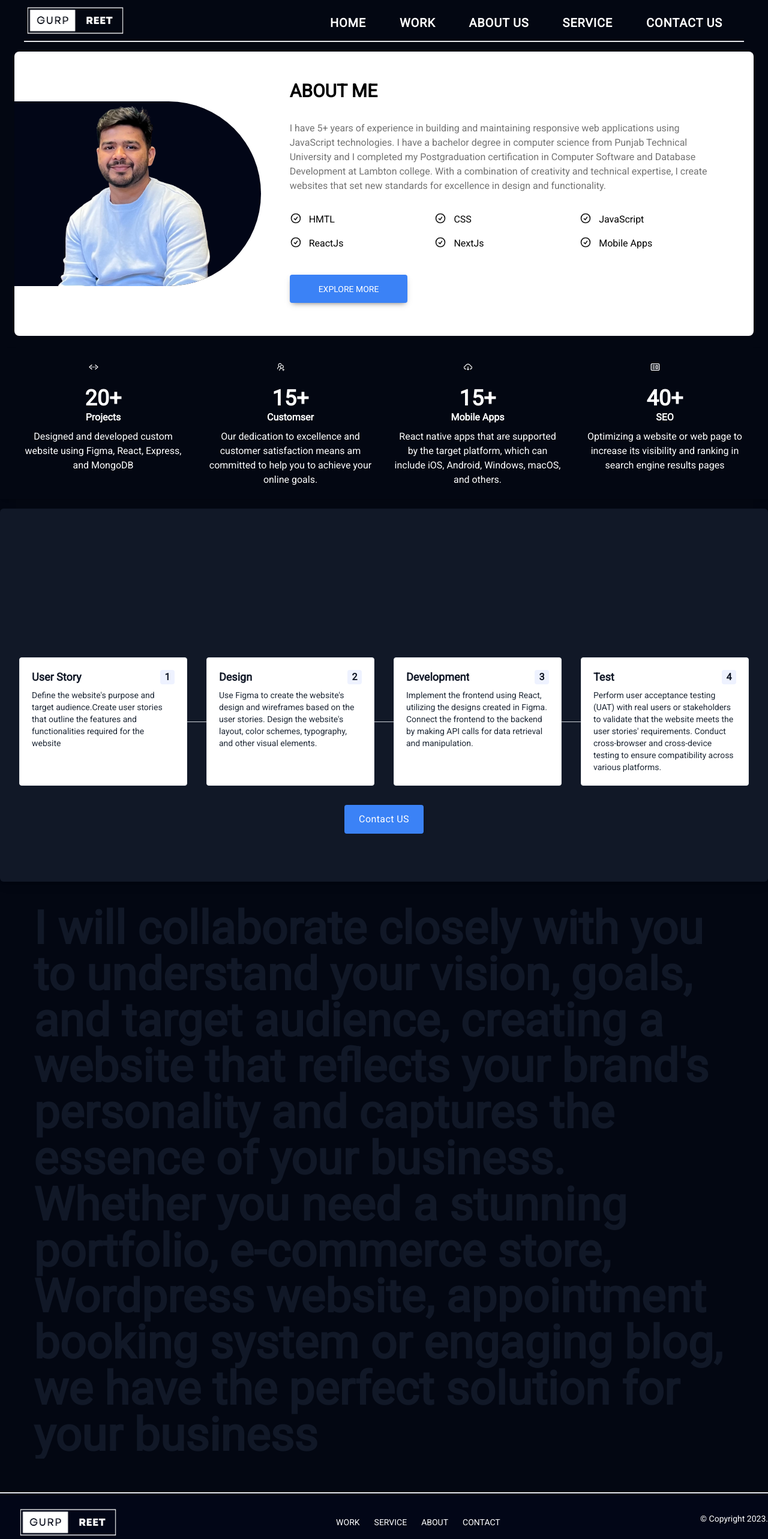
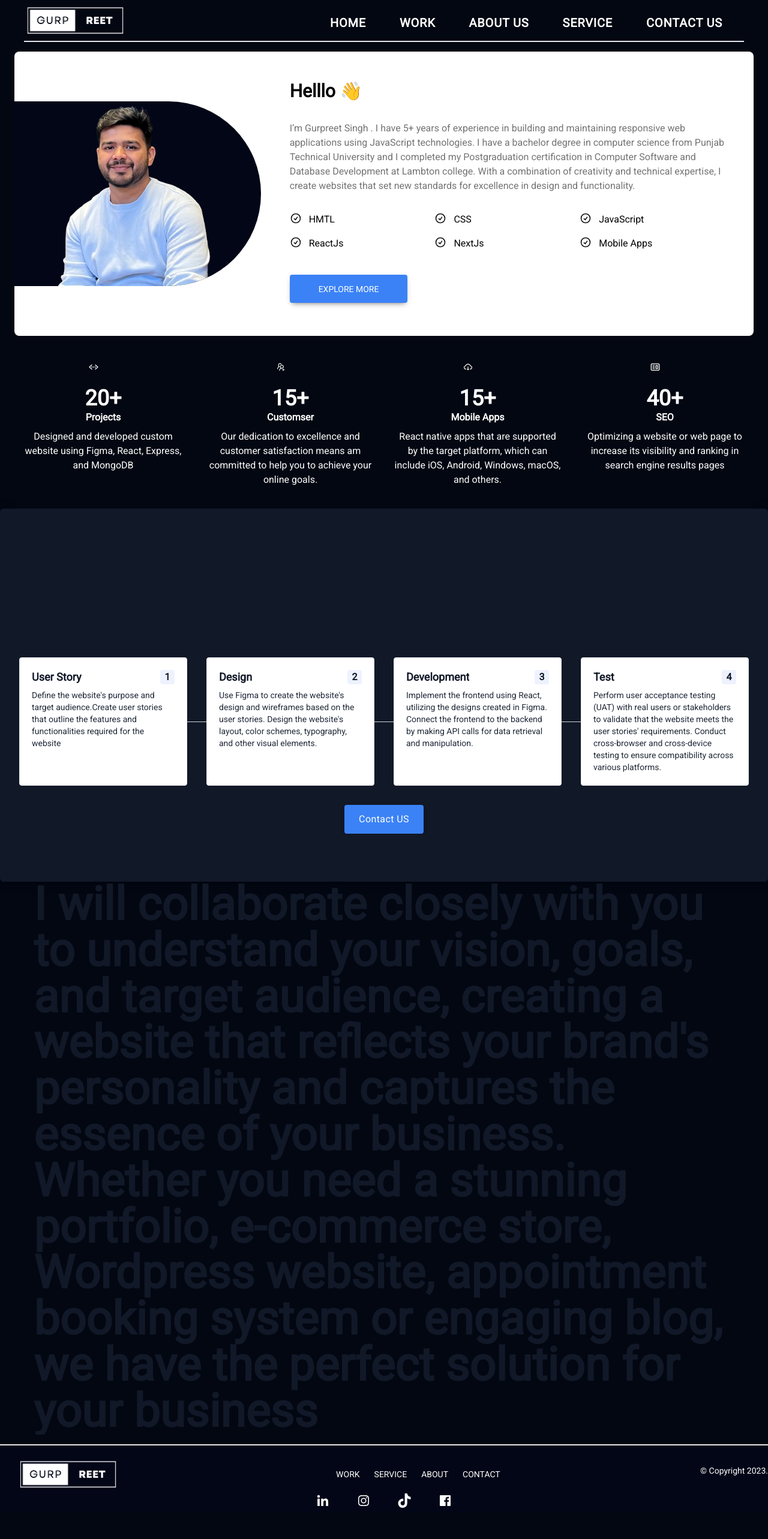
Before and after one commit to gurpreet26/webGtario, a Next.js app: page /about in a window 1280 px wide. Shown: the top 2566 px of the page at 60% size. After the commit the page ends 2522 px from the top, so only its background shows below. Built offline with nearby package versions, Linux system fonts and the light colour scheme.

Commit message:
co  commit

```diff
--- a/src/app/Components/Hero.jsx
+++ b/src/app/Components/Hero.jsx
@@ -13,13 +13,14 @@
 <div className='text-white '>
 <h1 className='opacity-80 leading-none md:text-[10vw] text-[16vw]  overflow-hidden uppercase font-black md:ml-[20px] ml-[5px]'>CREATIVE</h1>
 <h1 className='opacity-80 leading-none md:text-[10vw] text-[16vw] overflow-hidden  uppercase font-black md:ml-[160px] ml-[40px] '>DEVELOPER</h1>
-<h2 className='text-end opacity-80 leading-none md:text-[1vw] text-[3vw] overflow-hidden  uppercase font-black'>BASED IN HAMITON</h2>
+<h2 className='text-end opacity-80 leading-none md:text-[1vw] text-[2.5vw] overflow-hidden  uppercase font-black ml-1'>BASED IN HAMITON</h2>
 </div>
 <Image
   src='/images/profile1.png'
   width={500}
   height={100}
   alt='dpp'
+
   />
 </div>
 
--- a/src/app/Components/Me.jsx
+++ b/src/app/Components/Me.jsx
@@ -21,10 +21,11 @@
           <div className="w-full shrink-0 grow-0 basis-auto lg:w-6/12 xl:w-8/12">
             <div className="px-6 py-12 md:px-12">
               <h2 className="mb-6 pb-2 text-3xl font-extrabold">
-               ABOUT ME
+             Helllo 👋
               </h2>
               <p className="mb-6 pb-2 text-neutral-500 ">
-              I have 5+ years of experience in building and maintaining responsive web applications using JavaScript technologies.
+
+              I’m Gurpreet Singh . I have 5+ years of experience in building and maintaining responsive web applications using JavaScript technologies.
               I have a bachelor degree in computer science from Punjab Technical University and I completed my Postgraduation
               certification in Computer Software and Database Development at Lambton college.
               With a combination of creativity and technical expertise, I create websites that set new standards for excellence
--- a/src/app/Components/TextReval.jsx
+++ b/src/app/Components/TextReval.jsx
@@ -44,7 +44,7 @@
     return (
         <>
 
-            <div className="lg:px-14 py-10 pl-4">
+            <div className="lg:px-14 pl-4">
                 <div ref={triggerRef}className="text-gray-900 overflow-hidden " >
                     {title.split("").map((letter, index) => (
                         <span className=" font-bold break-keep text-4xl md:text-6xl  lg:text-[length:var(--headlineBig)] lg:leading-[var(--headlineBig)]
--- a/src/app/layout.js
+++ b/src/app/layout.js
@@ -12,8 +12,8 @@
 
 export const metadata = {
   icons: [{ rel: 'icon', url: Favicon.src }],
-  title: 'Online Booking or Appointment Scheduling Website across ontario, british columbia, alberta, manitoba ',
-  description: 'Experienced in the convenience of our online booking website for effortless appointment scheduling. Simplify your life and book appointments with ease. Try it now! Find web developers near you!',
+  title: ' Gurpreet Singh |Web Developer in Hamilton, Canada | WordPress, Online Booking, and Custom Website Services  ',
+  description: 'Dedicated and experienced web developer who is committed to providing high-quality, bespoke solutions for your online business needs. Whether you require a captivating WordPress website, a seamless online booking website, or a unique custom website',
 }
 
 export default function RootLayout({ children }) {
--- a/src/app/page.js
+++ b/src/app/page.js
@@ -8,10 +8,10 @@
 
 
 
-const t = "As an experienced web developer with 5+ years of expertise in the IT field, possess a diverse skill set that includes developing WordPress websites, appointment booking websites that will handle complex scheduling systems, user authentication, and secure payment gateways and crafting custom web designs using Figma, React, Express and MongoDB. Choose any plan that embody the Canadian values of quality, innovation, and integrity. Let me take your online presence to new heights."
+const t = "I'm Gurpreet singh🧑‍💻. 5+ years of expertise in the IT field, possess a diverse skill set that includes developing WordPress websites, appointment booking websites that will handle complex scheduling systems, user authentication, and secure payment gateways and crafting custom web designs using Figma, React, Express and MongoDB. Choose any plan that embody the Canadian values of quality, innovation, and integrity. Let me take your online presence to new heights."
 
 export const metadata = {
-  title: ' Best WordPress Website Development, Appointment Booking, and Custom Websites in Toronto, Hamilton, ottawa and London',
+  title: ' Gurpreet Singh |Web Developer near GTA , ottawa,oakville and London',
   description: ' Looking for professional WordPress website development, appointment booking solutions, and custom websites near Toronto, Hamilton, or London, brampton? we offers tailored digital solutions to take your online presence to new heights across GTA area',
 }
 
```
Also changed, not shown: 1 other file (tests, documents, lock files or other folders).
